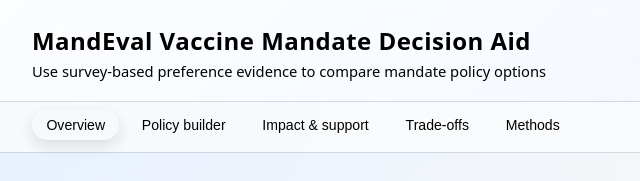
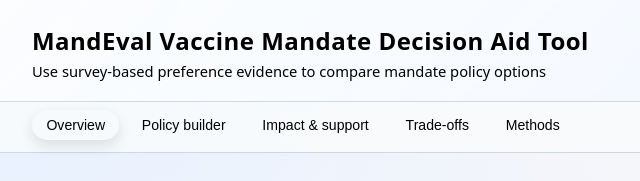
Before and after one commit to DrGenie/DCE-VACCINE-MANDATE, a plain HTML site: page index.html in a window 1280 px wide. Shown: the top 181 px of the page, 0-640 px from the left. Drawn offline with nearby package versions, Linux system fonts and the light colour scheme; a script that the page names is missing.

Commit message:
Update index.html

```diff
--- a/index.html
+++ b/index.html
@@ -10,7 +10,7 @@
 <body>
 <header class="app-header">
     <div class="app-header__title">
-        <h1>MandEval Vaccine Mandate Decision Aid</h1>
+        <h1>MandEval Vaccine Mandate Decision Aid Tool</h1>
         <p>Use survey-based preference evidence to compare mandate policy options</p>
     </div>
     <div class="app-header__controls">
```
